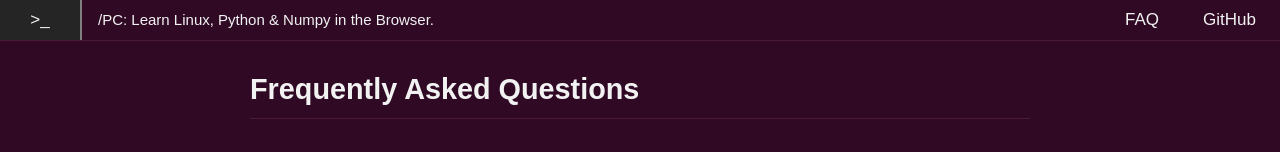
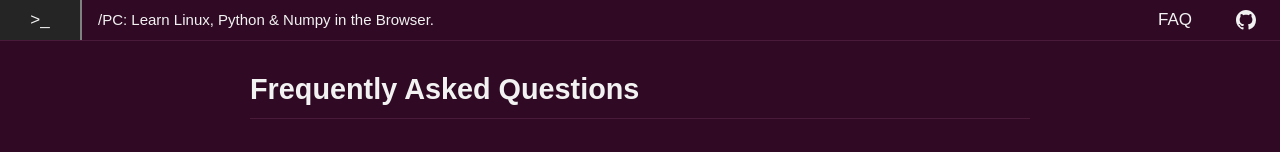
Before and after one commit to prakis/slashpc, a website built with Parcel: page src/faq.html in a window 1280 px wide. Shown: the top 152 px of the page. Built offline with nearby package versions, Linux system fonts and the light colour scheme.

Commit message:
added github icon

```diff
--- a/src/faq.html
+++ b/src/faq.html
@@ -16,7 +16,7 @@
         <div class="divsubtitle"><span class="subtitlespan">/PC: Learn Linux, Python & Numpy in the Browser.</span></div>
         <div class="nav-right">
             <a class="aelement nav-faq-link nav-faq-active" href="faq.html">FAQ</a>
-            <a class="aelement nav-faq-link" target="_blank" href="https://github.com/prakis/slashpc/">GitHub</a>
+            <a class="aelement nav-github-link" target="_blank" href="https://github.com/prakis/slashpc/" aria-label="GitHub"><svg class="github-icon" viewBox="0 0 16 16" xmlns="http://www.w3.org/2000/svg" aria-hidden="true"><path d="M8 0C3.58 0 0 3.58 0 8c0 3.54 2.29 6.53 5.47 7.59.4.07.55-.17.55-.38 0-.19-.01-.82-.01-1.49-2.01.37-2.53-.49-2.69-.94-.09-.23-.48-.94-.82-1.13-.28-.15-.68-.52-.01-.53.63-.01 1.08.58 1.23.82.72 1.21 1.87.87 2.33.66.07-.52.28-.87.51-1.07-1.78-.2-3.64-.89-3.64-3.95 0-.87.31-1.59.82-2.15-.08-.2-.36-1.02.08-2.12 0 0 .67-.21 2.2.82.64-.18 1.32-.27 2-.27.68 0 1.36.09 2 .27 1.53-1.04 2.2-.82 2.2-.82.44 1.1.16 1.92.08 2.12.51.56.82 1.27.82 2.15 0 3.07-1.87 3.75-3.65 3.95.29.25.54.73.54 1.48 0 1.07-.01 1.93-.01 2.2 0 .21.15.46.55.38A8.013 8.013 0 0016 8c0-4.42-3.58-8-8-8z"/></svg></a>
         </div>
     </div>
 
--- a/src/styles.css
+++ b/src/styles.css
@@ -151,3 +151,22 @@ main {
 .nav-faq-link:hover {
   text-decoration: underline;
 }
+
+.nav-github-link {
+  display: flex;
+  align-items: center;
+  color: #c084a0;
+  padding: 10px 8px;
+  text-decoration: none;
+  transition: color 0.2s;
+}
+
+.nav-github-link:hover {
+  color: #e8b4c8;
+}
+
+.github-icon {
+  width: 20px;
+  height: 20px;
+  fill: currentColor;
+}
```
Also changed, not shown: src/index.html (+1 -1 lines).
